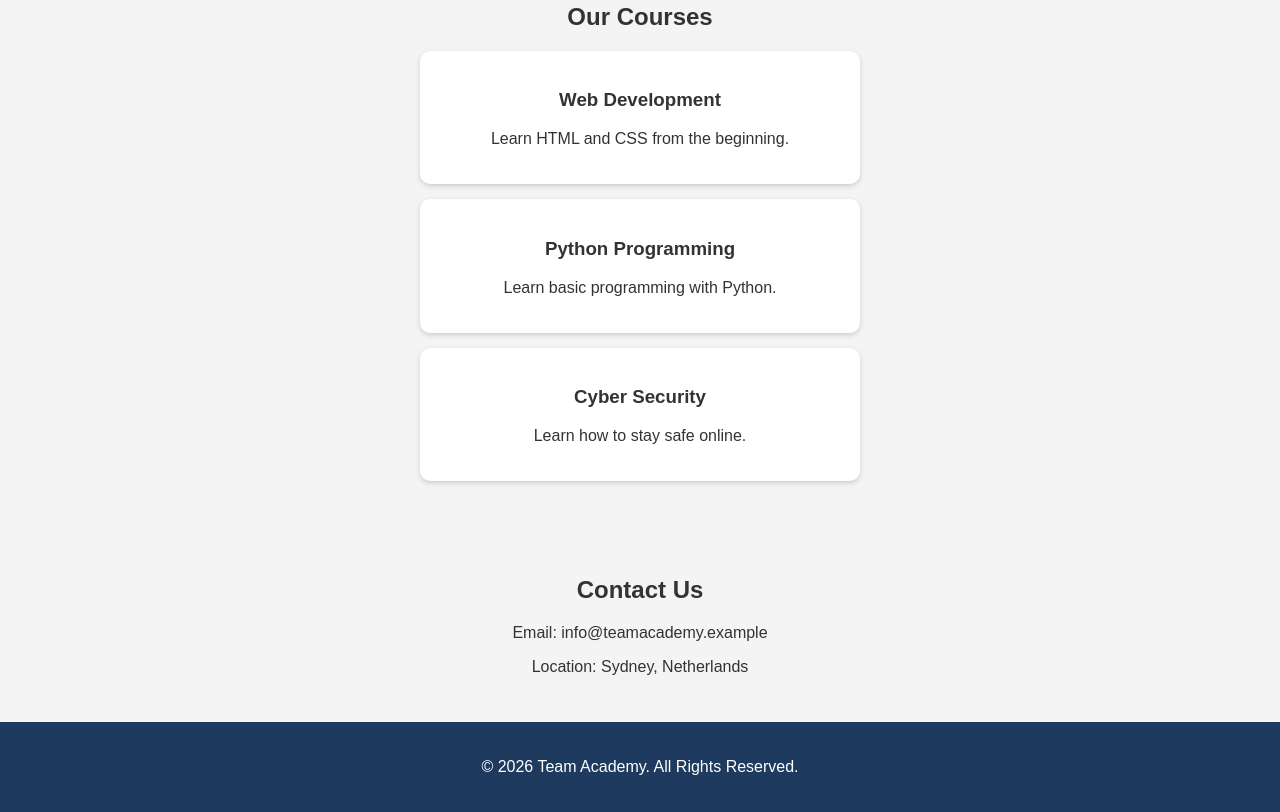
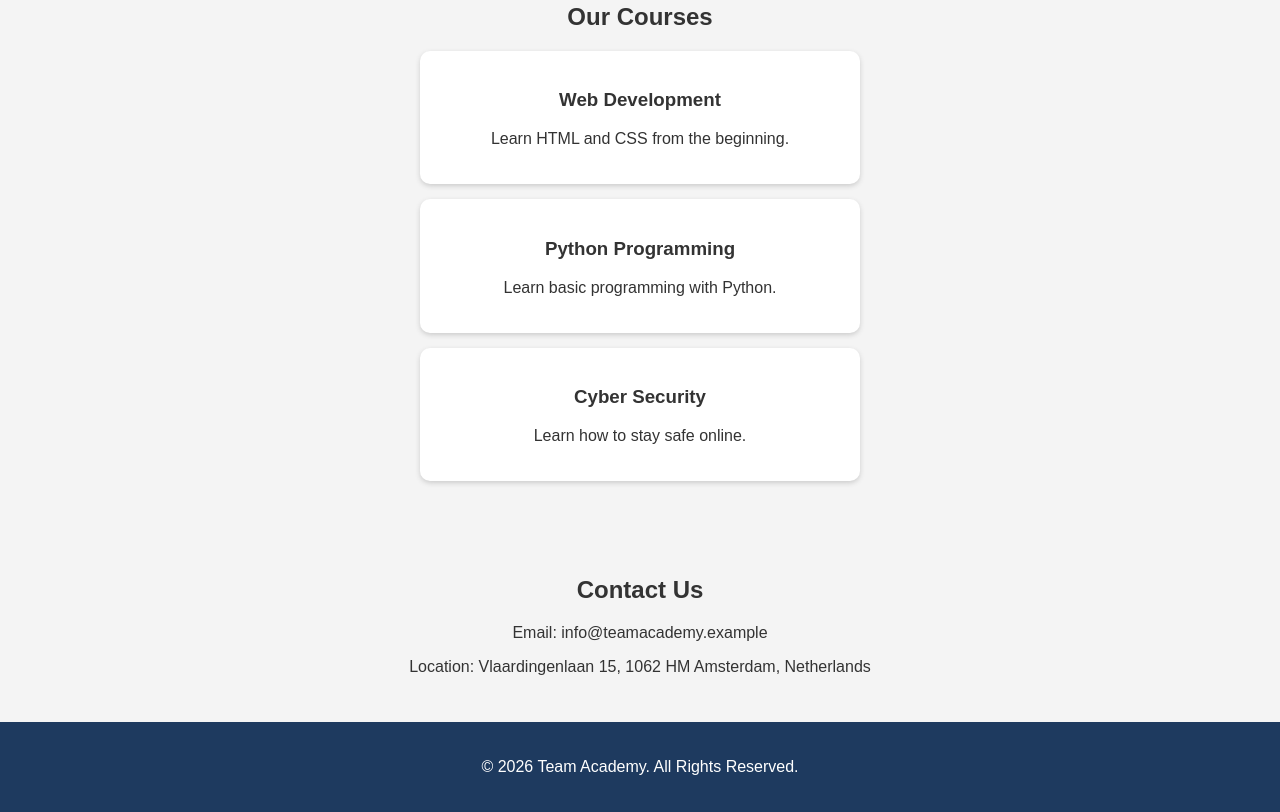
Before and after one commit to farihaislamrafa/team-academy, a plain HTML site: page index.html in a window 1280 px wide. Shown: the part 716-1528 px from the top of the page. Drawn offline with Linux system fonts and the light colour scheme.

Commit message:
Update index.html

```diff
--- a/index.html
+++ b/index.html
@@ -60,7 +60,7 @@
     <section id="contact">
         <h2>Contact Us</h2>
         <p>Email: info@teamacademy.example</p>
-        <p>Location: Sydney, Netherlands</p>
+        <p>Location: Vlaardingenlaan 15, 1062 HM Amsterdam, Netherlands</p>
     </section>
     <!-- Footer -->
     <footer>
```
